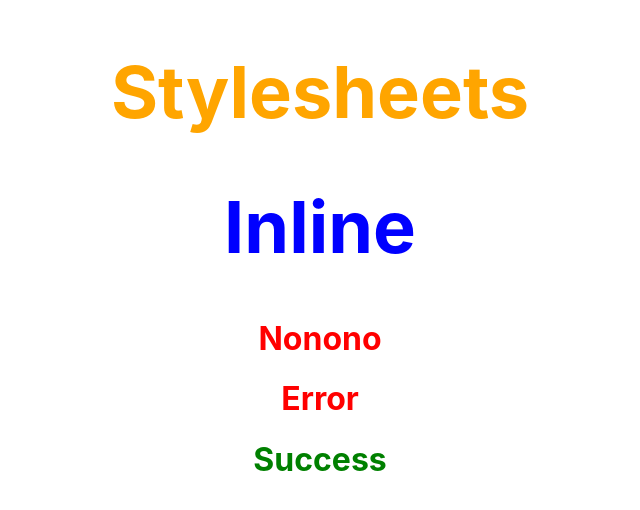
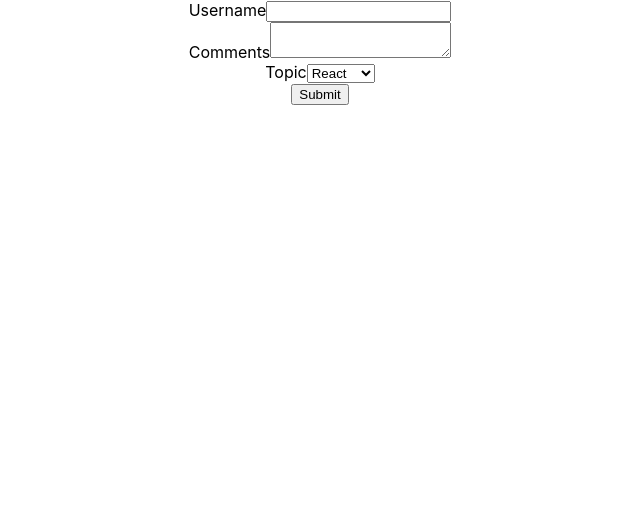
Before and after one commit to bennysonson/ReactDemo, a React (Create React App) app: page / in a window 1280 px wide. Shown: the top 510 px of the page, without its empty margins (320-960 px from the left). Built offline with nearby package versions, Linux system fonts and the light colour scheme.

Commit message:
Form handling

```diff
--- a/src/App.js
+++ b/src/App.js
@@ -13,6 +13,7 @@ import Stylesheet from './components/Stylesheet';
 import Inline from './components/Inline';
 import './appStyles.css'
 import styles from './appStyles.module.css'
+import Form from './components/Form'
 
 function App() {
   return (
@@ -28,10 +29,11 @@ function App() {
       {/* <EventBind></EventBind> */}
       {/* <UserGreeting></UserGreeting> */}
       {/* <NameList></NameList> */}
-      <Stylesheet primary={true}></Stylesheet>
+      {/* <Stylesheet primary={true}></Stylesheet>
       <Inline></Inline>
       <h1 className='error'>Error</h1>
-      <h1 className={styles.success}>Success</h1>
+      <h1 className={styles.success}>Success</h1> */}
+      <Form></Form>
     </div>
   );
 }
--- /dev/null
+++ b/src/components/Form.js
@@ -0,0 +1,64 @@
+import React, { Component } from 'react'
+
+class Form extends Component {
+
+    constructor(props) {
+      super(props)
+
+      this.state = {
+         username: '',
+         comments: '',
+         topic: 'react'
+      }
+    }
+
+    handleUsernameChange = (event) => {
+        this.setState({
+            username: event.target.value
+        })
+    }
+
+    handleCommentsChange = (event) => {
+        this.setState({
+            comments: event.target.value
+        })
+    }
+
+    handleTopicChange = (event) => {
+        this.setState({
+            topic: event.target.value
+        })
+    }
+
+    handleSubmit = (event) => {
+        alert(`${this.state.username} ${this.state.comments} ${this.state.topic}`);
+        event.preventDefault();
+    }
+
+  render() {
+    const {username, comments, topic} = this.state;
+    return (
+      <form onSubmit={this.handleSubmit}>
+        <div>
+            <label>Username</label>
+            <input type='text' value={username} onChange={this.handleUsernameChange}></input>
+        </div>
+        <div>
+            <label>Comments</label>
+            <textarea value={comments} onChange={this.handleCommentsChange}></textarea>
+        </div>
+        <div>
+            <label>Topic</label>
+            <select value={topic} onChange={this.handleTopicChange}>
+                <option value='react'>React</option>
+                <option value='angular'>Angular</option>
+                <option value='vue'>Vue</option>
+            </select>
+        </div>
+        <button type='submit'>Submit</button>
+      </form>
+    )
+  }
+}
+
+export default Form
```
